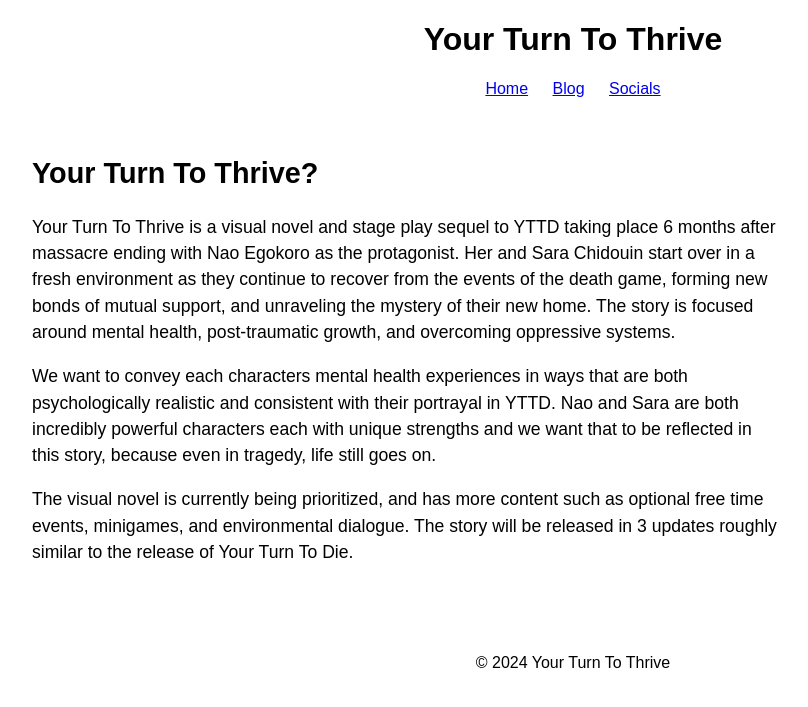
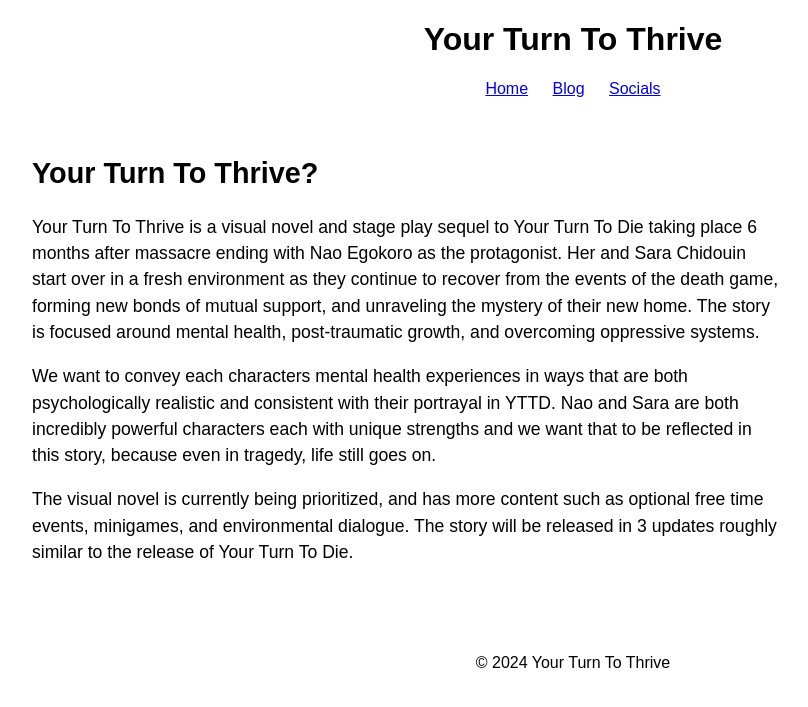
Before and after one commit to YourTurnToThrive/yourturntothrive.github.io, a Jekyll site: the page built from index.html, in a window 1280 px wide. Shown: the top 707 px of the page, without its empty margins (67-875 px from the left). Built offline with Jekyll 4.4.1, drawn with Linux system fonts in a browser that asks for light colours.

```diff
--- a/_layouts/default.html
+++ b/_layouts/default.html
@@ -3,8 +3,8 @@
 <head>
     <meta charset="UTF-8">
     <meta name="viewport" content="width=device-width, initial-scale=1.0">
-    <title>{{ site.title }} | {{ page.title }}</title>
-    <meta name="description" content="A visual novel and stage play sequel to Your Turn To Die">
+    <title>{{ site.title }} {{ page.title }}</title>
+    <meta name="description" content="A visual novel and stage play sequel to Your Turn To Die.">
     <link rel="stylesheet" href="{{ '/assets/css/style.css' | relative_url }}">
 </head>
 <body>
@@ -14,6 +14,7 @@
             <a href="{{ '/' | relative_url }}">Home</a>
             <a href="{{ 'blog' | relative_url }}">Blog</a>
             <a href="{{ 'https://www.linktr.ee/yourturntothrive' }}">Socials</a>
+            <!-- No one will see this yet until it's supposed to be seen~ -->
         </nav>
     </header>
     <main>
--- a/index.html
+++ b/index.html
@@ -9,7 +9,7 @@ layout: default
                 Your Turn To Thrive?
             </h2>
             <div class="post-content">
-                <p>Your Turn To Thrive is a visual novel and stage play sequel to YTTD taking place 6 months after massacre ending with Nao Egokoro as the protagonist. Her and Sara Chidouin start over in a fresh environment as they continue to recover from the events of the death game, forming new bonds of mutual support, and unraveling the mystery of their new home. The story is focused around mental health, post-traumatic growth, and overcoming oppressive systems.</p>
+                <p>Your Turn To Thrive is a visual novel and stage play sequel to Your Turn To Die taking place 6 months after massacre ending with Nao Egokoro as the protagonist. Her and Sara Chidouin start over in a fresh environment as they continue to recover from the events of the death game, forming new bonds of mutual support, and unraveling the mystery of their new home. The story is focused around mental health, post-traumatic growth, and overcoming oppressive systems.</p>
 
                 <p>We want to convey each characters mental health experiences in ways that are both psychologically realistic and consistent with their portrayal in YTTD. Nao and Sara are both incredibly powerful characters each with unique strengths and we want that to be reflected in this story, because even in tragedy, life still goes on.</p>
 
```
Also changed, not shown: _posts/2024-6-5-YourTurnToThrive copy.markdown (+6 -5 lines), assets/images/backgroundEx_1.jpg (added), assets/images/backgroundEx_2.jpg (added), assets/images/backgroundEx_3.jpg (added), assets/images/backgroundEx_4.jpg (added), assets/images/nao_pfp.jpg (added).
